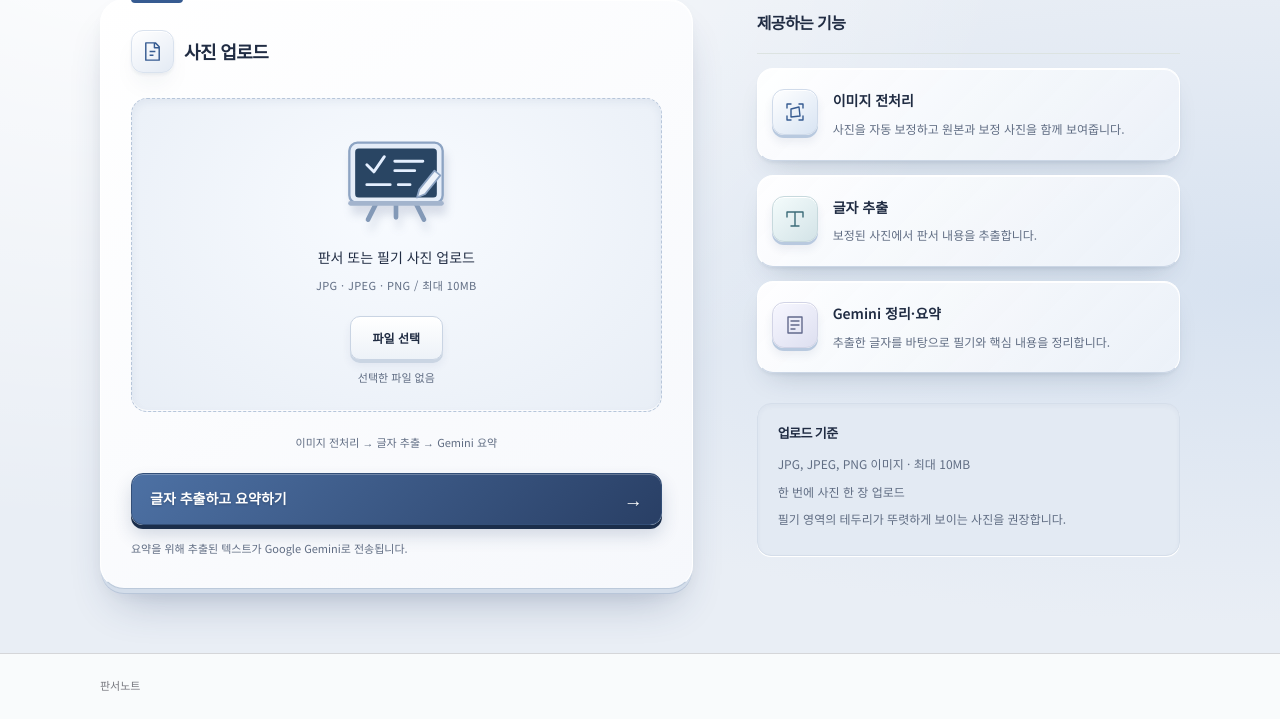
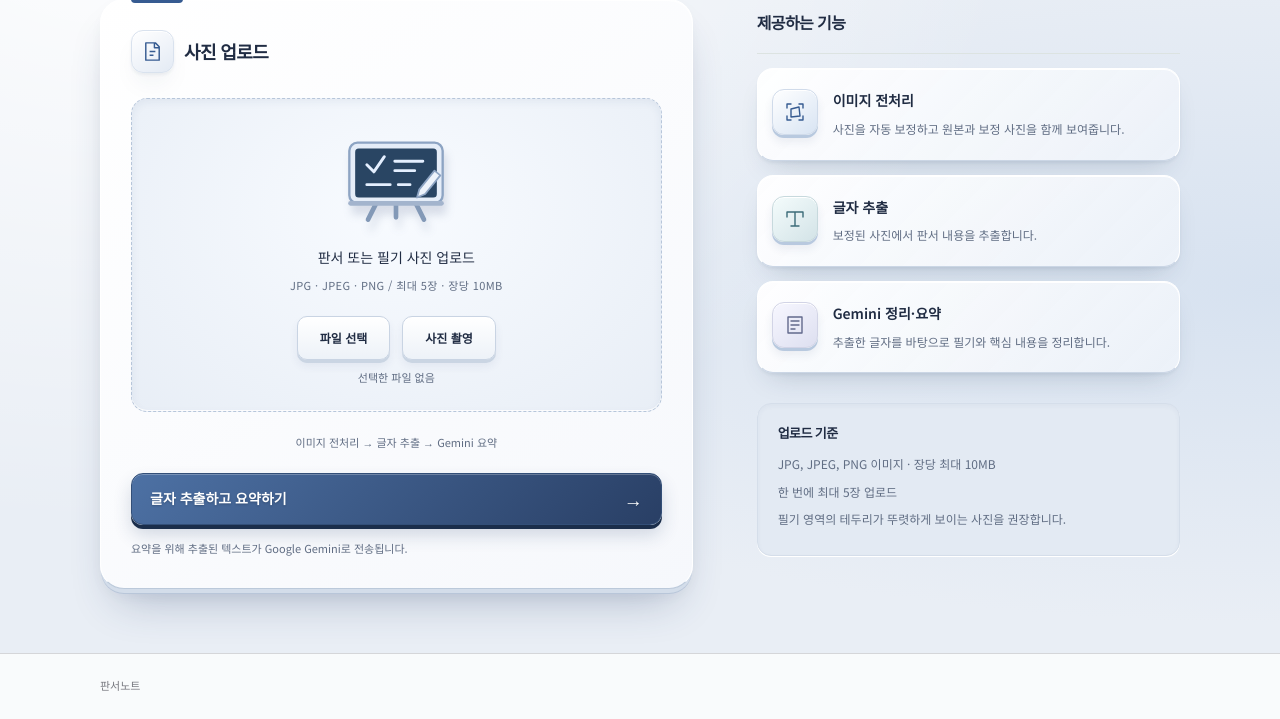
Before and after one commit to heejae0889/pansernote, a Flask app: page / in a window 1280 px wide. Shown: the part 141-860 px from the top of the page. Run offline with Flask 3, Linux system fonts and the light colour scheme.

Commit message:
사진 촬영으로 업로드하기 & 한 번에 최대 5장 까지 업로드 가능 기능

```diff
--- a/src/app.py
+++ b/src/app.py
@@ -19,10 +19,12 @@ from summarize import summarize
 BASE_DIR = os.path.dirname(os.path.abspath(__file__))
 UPLOAD_DIR = os.path.join(BASE_DIR, "static", "uploads")
 ALLOWED_EXT = {"jpg", "jpeg", "png"}
+MAX_IMAGES = 5
+MAX_IMAGE_BYTES = 10 * 1024 * 1024
 
 
 app = Flask(__name__)
-app.config["MAX_CONTENT_LENGTH"] = 10 * 1024 * 1024
+app.config["MAX_CONTENT_LENGTH"] = MAX_IMAGES * MAX_IMAGE_BYTES + 1024 * 1024
 os.makedirs(UPLOAD_DIR, exist_ok=True)
 
 
@@ -61,20 +63,42 @@ def index():
 
 @app.route("/upload", methods=["POST"])
 def upload():
-    file = request.files.get("image")
-    if file is None or file.filename == "":
+    files = [file for file in request.files.getlist("image") if file.filename]
+    if not files:
         return render_template("index.html", error="사진을 선택해주세요."), 400
+    if len(files) > MAX_IMAGES:
+        return render_template("index.html", error="사진은 최대 5장까지 업로드할 수 있습니다."), 400
+    # Validate the entire batch before starting expensive OCR/API requests.
+    for file in files:
+        if get_ext(file.filename) not in ALLOWED_EXT:
+            return render_template("index.html", error="JPG, PNG 파일만 올릴 수 있습니다."), 400
+        file.stream.seek(0, os.SEEK_END)
+        size = file.stream.tell()
+        file.stream.seek(0)
+        if size > MAX_IMAGE_BYTES:
+            return render_template("index.html", error="사진 한 장당 최대 10MB까지 업로드할 수 있습니다."), 413
+    photos = []
+    statuses = []
+    for file in files:
+        result, status = process_file(file)
+        photos.append(dict(result, filename=file.filename))
+        statuses.append(status)
+    status = 200 if any(code == 200 for code in statuses) else max(statuses)
+    return render_template("index.html", photos=photos), status
+
+
+def process_file(file):
 
     ext = get_ext(file.filename)
     if ext not in ALLOWED_EXT:
-        return render_template("index.html", error="JPG, PNG 파일만 올릴 수 있습니다."), 400
+        return {"error": "JPG, PNG 파일만 올릴 수 있습니다."}, 400
 
 
     # ------------------------------------------------------------------------------------------------------------------------------ 업로드된 파일 -> OpenCV 이미지
     data = np.frombuffer(file.read(), np.uint8)
     image = cv2.imdecode(data, cv2.IMREAD_COLOR) if data.size else None
     if image is None:
-        return render_template("index.html", error="이미지를 읽을 수 없습니다."), 400
+        return {"error": "이미지를 읽을 수 없습니다."}, 400
 
     # ------------------------------------------------------------------------------------------------------------------------------전처리
     preprocessing_started = perf_counter()
@@ -82,7 +106,7 @@ def upload():
         processed = preprocess_image(image, perspective=True)
     except Exception:
         app.logger.exception("이미지 전처리 실패")
-        return render_template("index.html", error="사진을 보정하지 못했습니다. 다른 사진으로 다시 시도해 주세요."), 500
+        return {"error": "사진을 보정하지 못했습니다. 다른 사진으로 다시 시도해 주세요."}, 500
     preprocessing_seconds = perf_counter()-preprocessing_started
 
     # 화면에 보여주려고 원본/전처리 이미지 저장
@@ -94,7 +118,7 @@ def upload():
         save_image(os.path.join(UPLOAD_DIR, processed_file), processed)
     except (OSError, cv2.error):
         app.logger.exception("이미지 저장 실패")
-        return render_template("index.html", error="사진을 저장하지 못했습니다. 다시 시도해 주세요."), 500
+        return {"error": "사진을 저장하지 못했습니다. 다시 시도해 주세요."}, 500
 
     # ------------------------------------------------------------------------------------------------------------------------------문자 인식
     # 보정한 이미지에서 문자를 추출합니다.
@@ -105,8 +129,7 @@ def upload():
         results.append(make_result("추출한 글자", run_ocr(processed)))
     except Exception as e:
         app.logger.exception("OCR 실패")
-        return render_template(
-            "index.html",
+        return dict(
             error=f"OCR 처리 중 오류가 났습니다: {e}",
             original_url=url_for("static", filename=f"uploads/{original_file}"),
             processed_url=url_for("static", filename=f"uploads/{processed_file}"),
@@ -130,8 +153,7 @@ def upload():
                 summary_error = str(e)
             summary_seconds = perf_counter()-summary_started
 
-    return render_template(
-        "index.html",
+    return dict(
         timings={"preprocess": preprocessing_seconds, "ocr": ocr_seconds, "summary": summary_seconds},
         original_url=url_for("static", filename=f"uploads/{original_file}"),
         processed_url=url_for("static", filename=f"uploads/{processed_file}"),
@@ -139,12 +161,12 @@ def upload():
         summary=summary,
         summary_error=summary_error,
         summary_label=summary_label,
-    )
+    ), 200
 
 
 @app.errorhandler(413)
 def too_large(e):
-    return render_template("index.html", error="파일이 너무 큽니다. (최대 10MB)"), 413
+    return render_template("index.html", error="사진은 최대 5장, 한 장당 최대 10MB까지 업로드할 수 있습니다."), 413
 
 
 if __name__ == "__main__":
--- a/src/static/interactions.js
+++ b/src/static/interactions.js
@@ -66,10 +66,10 @@
     event.preventDefault();
     dragDepth = 0;
     zone.classList.remove('is-dragging');
-    const file = event.dataTransfer.files[0];
-    if (!file || !/\.(jpe?g|png)$/i.test(file.name)) return;
+    const files = Array.from(event.dataTransfer.files);
+    if (!files.length || files.some(file => !/\.(jpe?g|png)$/i.test(file.name))) return;
     const transfer = new DataTransfer();
-    transfer.items.add(file);
+    files.forEach(file => transfer.items.add(file));
     input.files = transfer.files;
     input.dispatchEvent(new Event('change', { bubbles: true }));
   });
--- a/src/static/render.js
+++ b/src/static/render.js
@@ -3,7 +3,7 @@
   'use strict';
 
   function renderSummary(target, rawText) {
-    const status = document.getElementById('summary-render-status');
+    const status = target.closest('.summary-card').querySelector('.summary-render-status');
     function notice(message) {
       if (status) { status.textContent = message; status.hidden = false; }
     }
@@ -98,7 +98,7 @@
       try { renderSummary(target, source.value || source.textContent); }
       catch (error) {
         target.textContent = source.value || source.textContent;
-        const status = document.getElementById('summary-render-status');
+        const status = target.closest('.summary-card').querySelector('.summary-render-status');
         if (status) { status.textContent = '서식을 표시하지 못해 원문으로 표시했습니다.'; status.hidden = false; }
       }
     });
--- a/src/static/style.css
+++ b/src/static/style.css
@@ -34,7 +34,8 @@ h3 { font-size: 14px; margin: 0; font-weight: 600; }
 .file-zone::before { top: -1px; left: -1px; border-top: 2px solid var(--accent); border-left: 2px solid var(--accent); }
 .file-zone::after { bottom: -1px; right: -1px; border-bottom: 2px solid var(--accent); border-right: 2px solid var(--accent); }
 .file-zone:hover, .file-zone:focus-within { background: radial-gradient(ellipse at 50% 35%, #fff, #dfe9f7); border-color: var(--accent); }
-.file-zone:has(input:valid) { background: #edf5f5; border-color: #5d8b90; }
+.file-zone:has(input[required]:valid) { background: #edf5f5; border-color: #5d8b90; }
+.upload-actions { display: flex; flex-wrap: wrap; justify-content: center; gap: 12px; max-width: 100%; }
 .upload-icon { display: block; width: 112px; height: 94px; color: var(--accent); margin: 2px 0 19px; }
 .upload-icon svg { width: 100%; height: 100%; filter: drop-shadow(3px 9px 4px #263f6b26); }
 .file-zone strong { font-size: 14px; font-weight: 500; }
--- a/src/templates/index.html
+++ b/src/templates/index.html
@@ -6,7 +6,7 @@
   <title>판서노트</title>
   <link rel="stylesheet" href="{{ url_for('static', filename='style.css') }}">
   <script defer src="{{ url_for('static', filename='interactions.js') }}"></script>
-  {% if summary %}
+  {% if photos|default([])|selectattr('summary')|list %}
   <link rel="stylesheet" href="https://cdn.jsdelivr.net/npm/katex@0.16.47/dist/katex.min.css">
   <script defer src="https://cdn.jsdelivr.net/npm/katex@0.16.47/dist/katex.min.js"></script>
   <script defer src="https://cdn.jsdelivr.net/npm/marked@16.4.2/lib/marked.umd.js"></script>
@@ -21,13 +21,16 @@
       <section class="upload-card" aria-labelledby="upload-title">
         <div class="section-heading"><span class="step" aria-hidden="true"><svg viewBox="0 0 24 24" fill="none"><path d="M5 3h10l4 4v14H5zM14 3v5h5M9 12h6M9 16h4" stroke="currentColor" stroke-width="1.5" stroke-linejoin="round"/></svg></span><h2 id="upload-title">사진 업로드</h2></div>
         <form action="/upload" method="post" enctype="multipart/form-data" id="upload-form">
-          <label class="file-zone" for="image">
+          <div class="file-zone">
             <span class="upload-icon"><svg viewBox="0 0 96 80" fill="none" aria-hidden="true"><path d="m31 60-7 14m41-14 7 14M48 60v12" stroke="#8399b7" stroke-width="4" stroke-linecap="round"/><rect class="board-frame" x="8" y="8" width="80" height="52" rx="7" fill="#e5edf8" stroke="#8da4c3" stroke-width="2"/><rect x="13" y="13" width="70" height="42" rx="3" fill="#294563"/><g stroke="#e4efff" stroke-width="2.5" stroke-linecap="round" stroke-linejoin="round"><path d="m23 27 6 6 9-13M47 24h24M47 32h17M23 44h20M50 44h10"/></g><path d="M9 60h78" stroke="#a3b4cd" stroke-width="4" stroke-linecap="round"/><path d="m68 48 13-16 5 4-13 16-7 3z" fill="#edf3fb" stroke="#8da4c3" stroke-width="1.5" stroke-linejoin="round"/></svg></span>
             <strong>판서 또는 필기 사진 업로드</strong>
-            <span class="file-caption">JPG · JPEG · PNG / 최대 10MB</span>
-            <span class="file-picker"><span aria-hidden="true">파일 선택</span><input type="file" id="image" name="image" accept="image/jpeg,image/png" required aria-label="판서 또는 필기 사진 선택" aria-describedby="file-status"></span>
+            <span class="file-caption">JPG · JPEG · PNG / 최대 5장 · 장당 10MB</span>
+            <div class="upload-actions">
+              <label class="file-picker"><span aria-hidden="true">파일 선택</span><input type="file" id="image" name="image" accept="image/jpeg,image/png" multiple required aria-label="판서 또는 필기 사진 선택" aria-describedby="file-status"></label>
+              <label class="file-picker"><span aria-hidden="true">사진 촬영</span><input type="file" id="camera" accept="image/jpeg,image/png" capture="environment" aria-label="판서 또는 필기 사진 촬영" aria-describedby="file-status"></label>
+            </div>
             <span id="file-status" class="file-status" role="status">선택한 파일 없음</span>
-          </label>
+          </div>
           <p class="pipeline">이미지 전처리 → 글자 추출 → Gemini 요약</p>
           <button type="submit" id="btn">글자 추출하고 요약하기 <span aria-hidden="true">→</span></button>
           <p id="processing-status" class="processing-status" role="status" hidden>이미지 전처리, 글자 추출, Gemini 요약을 순서대로 진행합니다. 잠시 기다려 주세요.</p>
@@ -43,46 +46,64 @@
             <li><span class="feature-icon" aria-hidden="true"><svg viewBox="0 0 24 24" fill="none" stroke="currentColor" stroke-width="1.4" stroke-linecap="round" stroke-linejoin="round"><path d="M5 4h14v16H5zM8 8h8M8 12h8M8 16h4"/></svg></span><div><h3>Gemini 정리·요약</h3><p>추출한 글자를 바탕으로 필기와 핵심 내용을 정리합니다.</p></div></li>
           </ul>
         </section>
-        <section class="guidelines" aria-labelledby="guide-title"><h2 id="guide-title">업로드 기준</h2><ul><li>JPG, JPEG, PNG 이미지 · 최대 10MB</li><li>한 번에 사진 한 장 업로드</li><li>필기 영역의 테두리가 뚜렷하게 보이는 사진을 권장합니다.</li></ul></section>
+        <section class="guidelines" aria-labelledby="guide-title"><h2 id="guide-title">업로드 기준</h2><ul><li>JPG, JPEG, PNG 이미지 · 장당 최대 10MB</li><li>한 번에 최대 5장 업로드</li><li>필기 영역의 테두리가 뚜렷하게 보이는 사진을 권장합니다.</li></ul></section>
       </aside>
     </div>
-    {% if original_url %}
-    <section class="results-section" aria-labelledby="result-title">
-      <div class="result-heading"><div><h2 id="result-title">처리 결과</h2></div>
-        {% if timings is defined %}<p class="hint">이미지 전처리 {{ '%.2f'|format(timings.preprocess) }}초{% if timings.ocr is not none %} · 문자 추출 {{ '%.2f'|format(timings.ocr) }}초{% endif %}</p>{% endif %}
+    {% for photo in photos|default([]) %}
+    {% set photo_index = loop.index %}
+    {% with original_url=photo.get('original_url'), processed_url=photo.get('processed_url'), timings=photo.get('timings'), results=photo.get('results', []), summary=photo.get('summary'), summary_error=photo.get('summary_error'), error=photo.get('error') %}
+    <section class="results-section" aria-labelledby="result-title-{{ photo_index }}">
+      <div class="result-heading"><div><h2 id="result-title-{{ photo_index }}">처리 결과</h2><p class="hint">{{ photo.filename }}</p></div>
+        {% if timings %}<p class="hint">이미지 전처리 {{ '%.2f'|format(timings.preprocess) }}초{% if timings.ocr is not none %} · 문자 추출 {{ '%.2f'|format(timings.ocr) }}초{% endif %}</p>{% endif %}
       </div>
+      {% if error %}<p class="error" role="alert">{{ error }}</p>{% endif %}
+      {% if original_url %}
       <div class="image-grid"><figure><figcaption>원본 이미지</figcaption><img src="{{ original_url }}" alt="업로드한 원본 사진"></figure><figure><figcaption>보정 이미지</figcaption><img src="{{ processed_url }}" alt="보정된 사진"></figure></div>
       {% if results is defined %}
       <div class="text-grid">{% for r in results %}<article class="text-card"><div class="text-heading"><h3>{{ r.label }}</h3><span>{{ r.count }}줄 인식</span></div>
-        {% if r.lines %}<label class="sr-only" for="text-{{ loop.index }}">{{ r.label }} 추출 텍스트</label><textarea id="text-{{ loop.index }}" rows="10" readonly>{{ r.text }}</textarea>
+        {% if r.lines %}<label class="sr-only" for="text-{{ photo_index }}-{{ loop.index }}">{{ r.label }} 추출 텍스트</label><textarea id="text-{{ photo_index }}-{{ loop.index }}" rows="10" readonly>{{ r.text }}</textarea>
         <details><summary>줄별 인식 결과 · 평균 신뢰도 {{ r.avg_score }}</summary><p class="hint">신뢰도는 인식 모델의 추정값으로, 실제 정확도와 다를 수 있습니다.</p><div class="table-scroll"><table><thead><tr><th scope="col">줄</th><th scope="col">텍스트</th><th scope="col">신뢰도</th></tr></thead><tbody>{% for line in r.lines %}<tr><td>{{ loop.index }}</td><td>{{ line.text }}</td><td>{{ line.score }}</td></tr>{% endfor %}</tbody></table></div></details>
         {% else %}<p class="empty-state">인식된 글자가 없습니다. 더 선명한 사진으로 시도해 주세요.</p>{% endif %}
       </article>{% endfor %}</div>
       {% endif %}
-      <article class="summary-card" aria-labelledby="summary-title">
-        <div class="text-heading"><h3 id="summary-title">Gemini 정리·요약</h3>{% if timings is defined and timings.summary is not none %}<span>{{ '%.2f'|format(timings.summary) }}초</span>{% endif %}</div>
+      <article class="summary-card" aria-labelledby="summary-title-{{ photo_index }}">
+        <div class="text-heading"><h3 id="summary-title-{{ photo_index }}">Gemini 정리·요약</h3>{% if timings and timings.summary is not none %}<span>{{ '%.2f'|format(timings.summary) }}초</span>{% endif %}</div>
         {% if summary %}
-        <div class="summary-text markdown-math" data-source="summary-raw">{{ summary.text }}</div>
-        <textarea id="summary-raw" hidden>{{ summary.text }}</textarea>
-        <p class="hint" id="summary-render-status" role="status" hidden></p>
+        <div class="summary-text markdown-math" data-source="summary-raw-{{ photo_index }}">{{ summary.text }}</div>
+        <textarea id="summary-raw-{{ photo_index }}" hidden>{{ summary.text }}</textarea>
+        <p class="hint summary-render-status" role="status" hidden></p>
         {% if summary.notice %}<p class="hint" role="status">{{ summary.notice }}</p>{% endif %}
         {% elif summary_error %}<p class="error" role="alert">{{ summary_error }}</p>
         {% elif not error %}<p class="hint">글자 추출에 성공하면 요약 결과가 표시됩니다.</p>{% endif %}
       </article>
+      {% endif %}
     </section>
-    {% endif %}
+    {% endwith %}
+    {% endfor %}
   </main>
   <footer>판서노트</footer>
   <script>
     const fileInput = document.getElementById('image');
+    const cameraInput = document.getElementById('camera');
     const submitButton = document.getElementById('btn');
     const submitLabel = submitButton.innerHTML;
-    fileInput.addEventListener('change', () => {
-      const file = fileInput.files[0];
-      fileInput.setCustomValidity(file && file.size > 10 * 1024 * 1024 ? '10MB 이하의 사진을 선택해 주세요.' : '');
-      document.getElementById('file-status').textContent = file ? file.name : '선택한 파일 없음';
-      if (file) fileInput.reportValidity();
-    });
+    function updateSelection(event) {
+      const otherInput = event.target === fileInput ? cameraInput : fileInput;
+      const selectedInput = event.target.files.length ? event.target : (otherInput.files.length ? otherInput : fileInput);
+      [fileInput, cameraInput].forEach(input => {
+        input.required = input === selectedInput;
+        input.setCustomValidity('');
+        if (input === selectedInput) input.name = 'image';
+        else input.removeAttribute('name');
+      });
+      const files = Array.from(selectedInput.files);
+      const message = files.length > 5 ? '사진은 최대 5장까지 선택해 주세요.' : files.some(file => file.size > 10 * 1024 * 1024) ? '사진 한 장당 10MB 이하로 선택해 주세요.' : '';
+      selectedInput.setCustomValidity(message);
+      document.getElementById('file-status').textContent = files.length ? files.map(file => file.name).join(', ') : '선택한 파일 없음';
+      if (files.length) selectedInput.reportValidity();
+    }
+    fileInput.addEventListener('change', updateSelection);
+    cameraInput.addEventListener('change', updateSelection);
     document.getElementById('upload-form').addEventListener('submit', (event) => {
       if (submitButton.disabled) {
         event.preventDefault();
```
